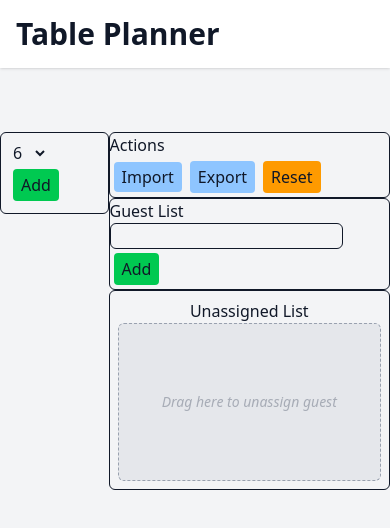
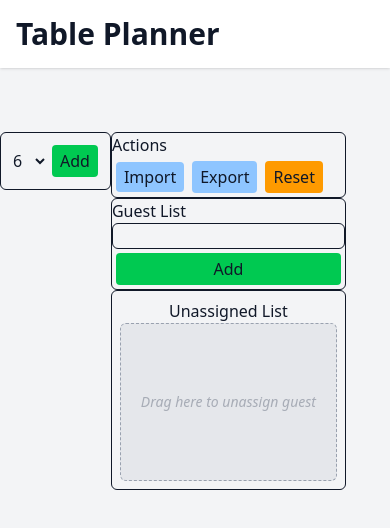
Before and after one commit to out-spaced/tableplanner, a React (Vite) app: page / in a window 390 px wide. Shown: the top 528 px of the page. Built offline with nearby package versions, Linux system fonts and the light colour scheme; what mobile-drag-drop would draw is missing.

Commit message:
move add button down mobile

```diff
--- a/src/GuestList.tsx
+++ b/src/GuestList.tsx
@@ -56,7 +56,7 @@ function GuestList({
   return (
     <div className="border rounded-md">
       <h3>Guest List</h3>
-      <div>
+      <div className="flex flex-col md:flex-row md:items-center">
         <input
           id="guest-name-input"
           className="border rounded-md"
```
